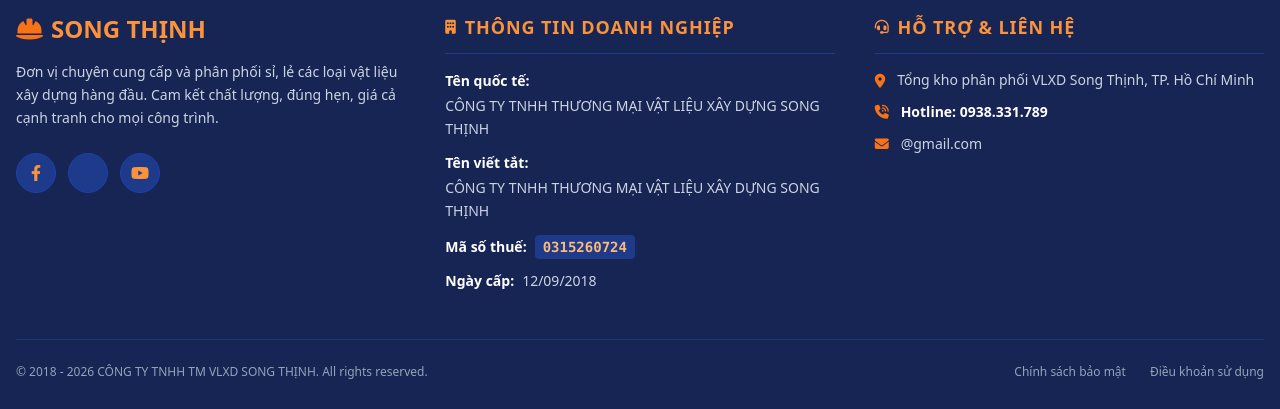
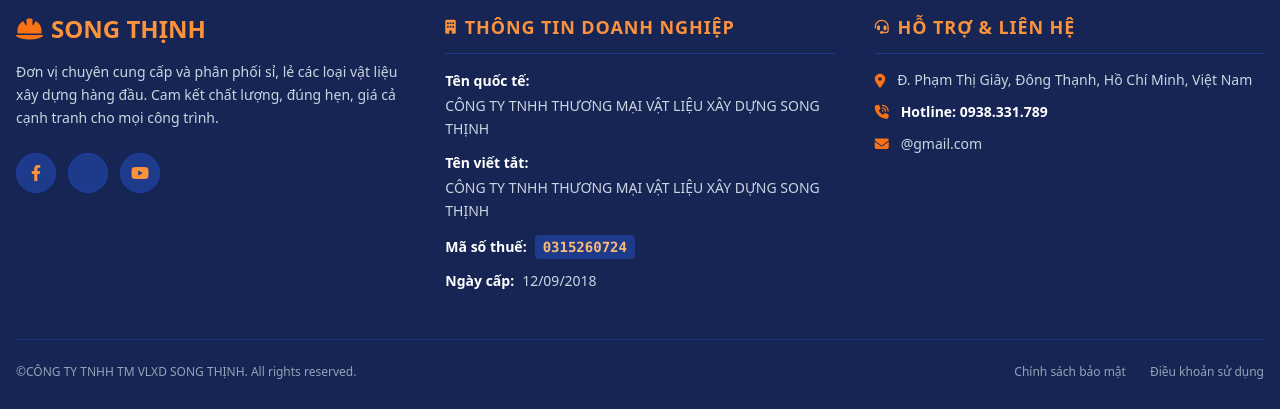
Before and after one commit to doremon3t9n2112-ui/vlxd-songthinh-store, a plain HTML site: page index.html in a window 1280 px wide. Shown: the part 3692-4101 px from the top of the page. Drawn offline with nearby package versions, Linux system fonts and the light colour scheme; some icons are missing.

Commit message:
Update index.html

```diff
--- a/index.html
+++ b/index.html
@@ -221,7 +221,7 @@
                     <ul class="space-y-3 text-sm text-slate-300">
                         <li class="flex items-start gap-3">
                             <i class="fa-solid fa-location-dot text-orange-500 mt-1"></i>
-                            <span>Tổng kho phân phối VLXD Song Thịnh, TP. Hồ Chí Minh</span>
+                            <span>Đ. Phạm Thị Giây, Đông Thạnh, Hồ Chí Minh, Việt Nam</span>
                         </li>
                         <li class="flex items-center gap-3">
                             <i class="fa-solid fa-phone-volume text-orange-500"></i>
@@ -237,7 +237,7 @@
 
             <!-- Dòng bản quyền -->
             <div class="border-t border-blue-900/80 pt-6 text-center text-xs text-slate-400 flex flex-col md:flex-row justify-between items-center gap-4">
-                <p>&copy; 2018 - 2026 CÔNG TY TNHH TM VLXD SONG THỊNH. All rights reserved.</p>
+                <p>&copy;CÔNG TY TNHH TM VLXD SONG THỊNH. All rights reserved.</p>
                 <div class="flex space-x-6">
                     <a href="#" class="hover:text-orange-400 transition-colors">Chính sách bảo mật</a>
                     <a href="#" class="hover:text-orange-400 transition-colors">Điều khoản sử dụng</a>
```
